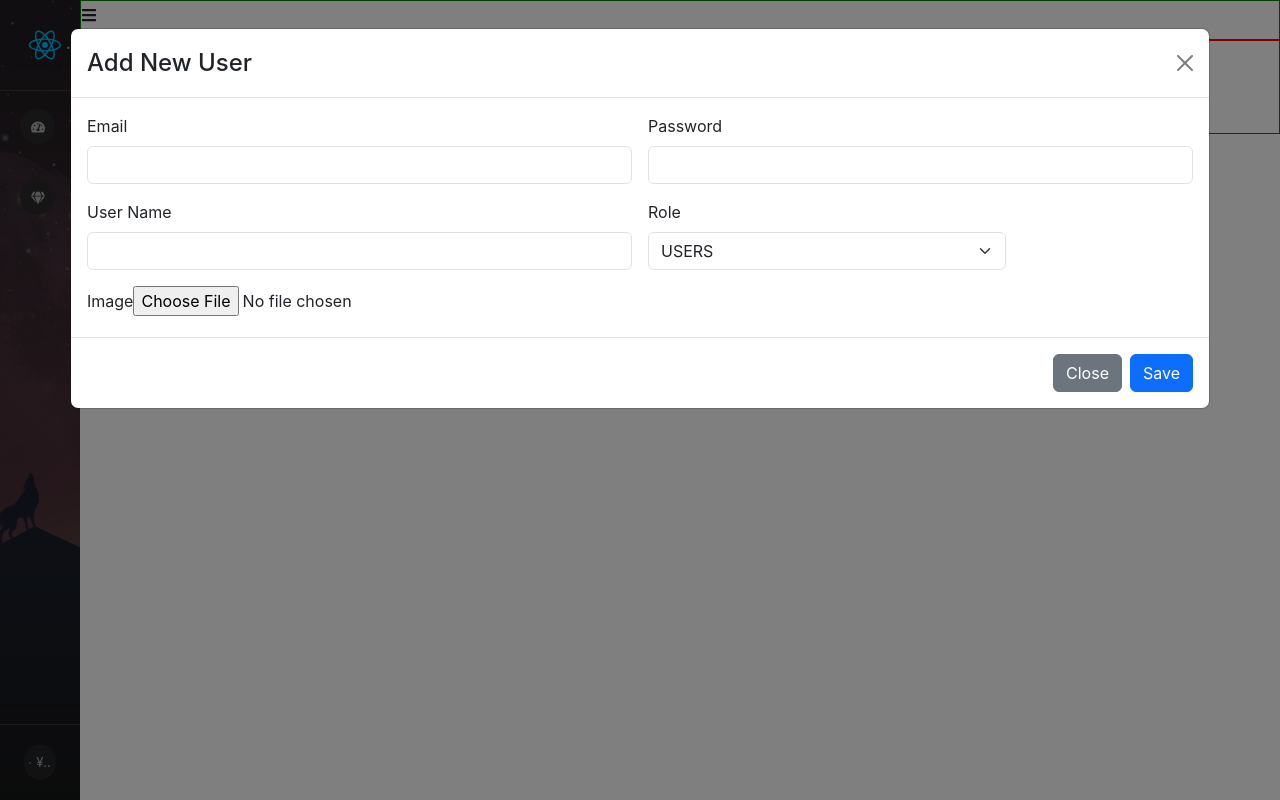
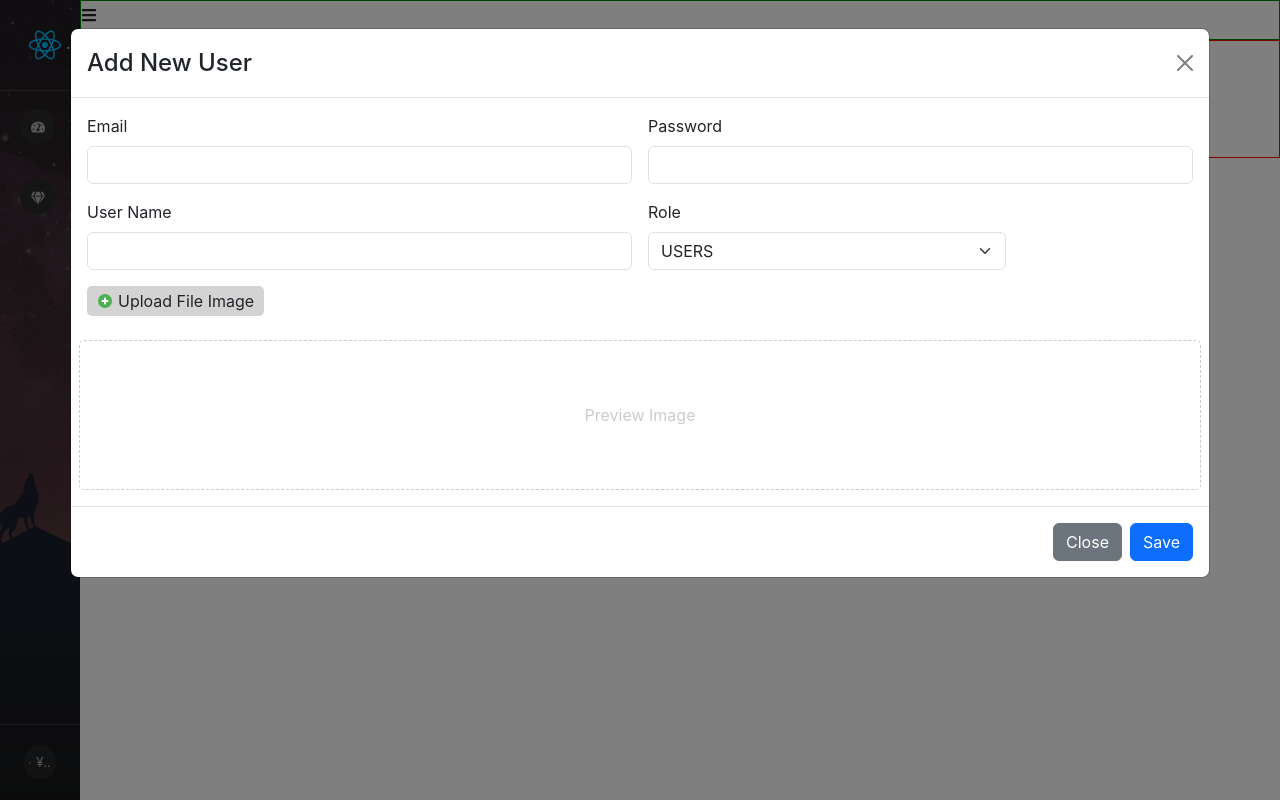
Before and after one commit to tedvkieu/ReactJS_Basic, a React (Create React App) app: page /admin/manage-user in a window 1280 px wide. Both pictures are taken after a click on the button "Launch demo modal". Built offline with nearby package versions, Linux system fonts and the light colour scheme.

Commit message:
#57 State Modal Add New User

```diff
--- a/src/components/Admin/Content/ManageUser.js
+++ b/src/components/Admin/Content/ManageUser.js
@@ -1,4 +1,5 @@
 import ModelCreateUser from './ModelCreateUser';
+import './ManageUser.scss';
 const ManageUser = (props) => {
     return (
         <div className="manage-user-container">
@@ -7,11 +8,9 @@ const ManageUser = (props) => {
                 <div>
                     <button>Add new User</button>
                 </div>
-                <div>
-                    Table Users
-                    <ModelCreateUser />
-                </div>
+                <div>Table Users</div>
             </div>
+            <ModelCreateUser />
         </div>
     );
 };
--- /dev/null
+++ b/src/components/Admin/Content/ManageUser.scss
@@ -0,0 +1,36 @@
+.manage-user-container {
+    .users-content {
+    }
+}
+.modal-add-user {
+    .img-preview {
+        height: 150px;
+        border: 1px dashed #ccc;
+        border-radius: 5px;
+        display: flex;
+        justify-content: center;
+        align-items: center;
+        color: #ccc;
+
+        img {
+            max-width: 100%;
+            max-height: 100%;
+        }
+    }
+    .label-upload {
+        gap: 5px;
+        display: flex;
+        align-items: center;
+        width: fit-content;
+        padding: 3px 10px;
+        border-radius: 5px;
+        justify-content: center;
+        background-color: #a7a7a780;
+        cursor: pointer;
+
+        &:hover {
+            background-color: #5c5c5c;
+            color: white;
+        }
+    }
+}
--- a/src/components/Admin/Content/ModelCreateUser.js
+++ b/src/components/Admin/Content/ModelCreateUser.js
@@ -1,6 +1,8 @@
+import { eventWrapper } from '@testing-library/user-event/dist/utils';
 import { useState } from 'react';
 import Button from 'react-bootstrap/Button';
 import Modal from 'react-bootstrap/Modal';
+import { FcPlus } from 'react-icons/fc';
 
 const ModelCreateUser = (props) => {
     const [show, setShow] = useState(false);
@@ -8,13 +10,34 @@ const ModelCreateUser = (props) => {
     const handleClose = () => setShow(false);
     const handleShow = () => setShow(true);
 
+    const [email, setEmail] = useState('');
+    const [password, setPassword] = useState('');
+    const [username, setUsername] = useState('');
+    const [image, setImage] = useState('');
+    const [role, setRole] = useState('USER');
+    const [previewImg, setPreviewImg] = useState('');
+
+    const handleUploadImage = (event) => {
+        if (event.target.files && event.target && event.target.files[0]) {
+            setPreviewImg(URL.createObjectURL(event.target.files[0]));
+            setImage(event.target.files[0]);
+        } else {
+            //setPreviewImg('');
+        }
+    };
+
     return (
         <>
             <Button variant="primary" onClick={handleShow}>
                 Launch demo modal
             </Button>
 
-            <Modal size="xl" show={show} onHide={handleClose} backdrop="static">
+            <Modal
+                className="modal-add-user"
+                size="xl"
+                show={show}
+                onHide={handleClose}
+                backdrop="static">
                 <Modal.Header closeButton>
                     <Modal.Title>Add New User</Modal.Title>
                 </Modal.Header>
@@ -22,20 +45,45 @@ const ModelCreateUser = (props) => {
                     <form className="row g-3">
                         <div className="col-md-6">
                             <label className="form-label">Email</label>
-                            <input type="email" className="form-control" />
+                            <input
+                                type="email"
+                                value={email}
+                                className="form-control"
+                                onChange={(event) => {
+                                    setEmail(event.target.value);
+                                }}
+                            />
                         </div>
                         <div className="col-md-6">
                             <label className="form-label">Password</label>
-                            <input type="password" className="form-control" />
+                            <input
+                                type="password"
+                                value={password}
+                                className="form-control"
+                                onChange={(event) => {
+                                    setPassword(event.target.value);
+                                }}
+                            />
                         </div>
 
                         <div className="col-md-6">
                             <label className="form-label">User Name</label>
-                            <input type="text" className="form-control" />
+                            <input
+                                type="text"
+                                value={username}
+                                className="form-control"
+                                onChange={(event) => {
+                                    setUsername(event.target.value);
+                                }}
+                            />
                         </div>
                         <div className="col-md-4">
                             <label className="form-label">Role</label>
-                            <select className="form-select">
+                            <select
+                                className="form-select"
+                                onChange={(event) => {
+                                    setRole(event.target.value);
+                                }}>
                                 <option selected value="USER">
                                     USERS
                                 </option>
@@ -43,8 +91,27 @@ const ModelCreateUser = (props) => {
                             </select>
                         </div>
                         <div className="col-md-12">
-                            <label className="form-label">Image</label>
-                            <input type="file" />
+                            <label
+                                className="form-label label-upload"
+                                htmlFor="labelUpload">
+                                <FcPlus />
+                                Upload File Image
+                            </label>
+                            <input
+                                id="labelUpload"
+                                type="file"
+                                hidden
+                                onChange={(event) => {
+                                    handleUploadImage(event);
+                                }}
+                            />
+                        </div>
+                        <div className="col-md-12 img-preview">
+                            {previewImg ? (
+                                <img src={previewImg} />
+                            ) : (
+                                <span> Preview Image</span>
+                            )}
                         </div>
                     </form>
                 </Modal.Body>
```
